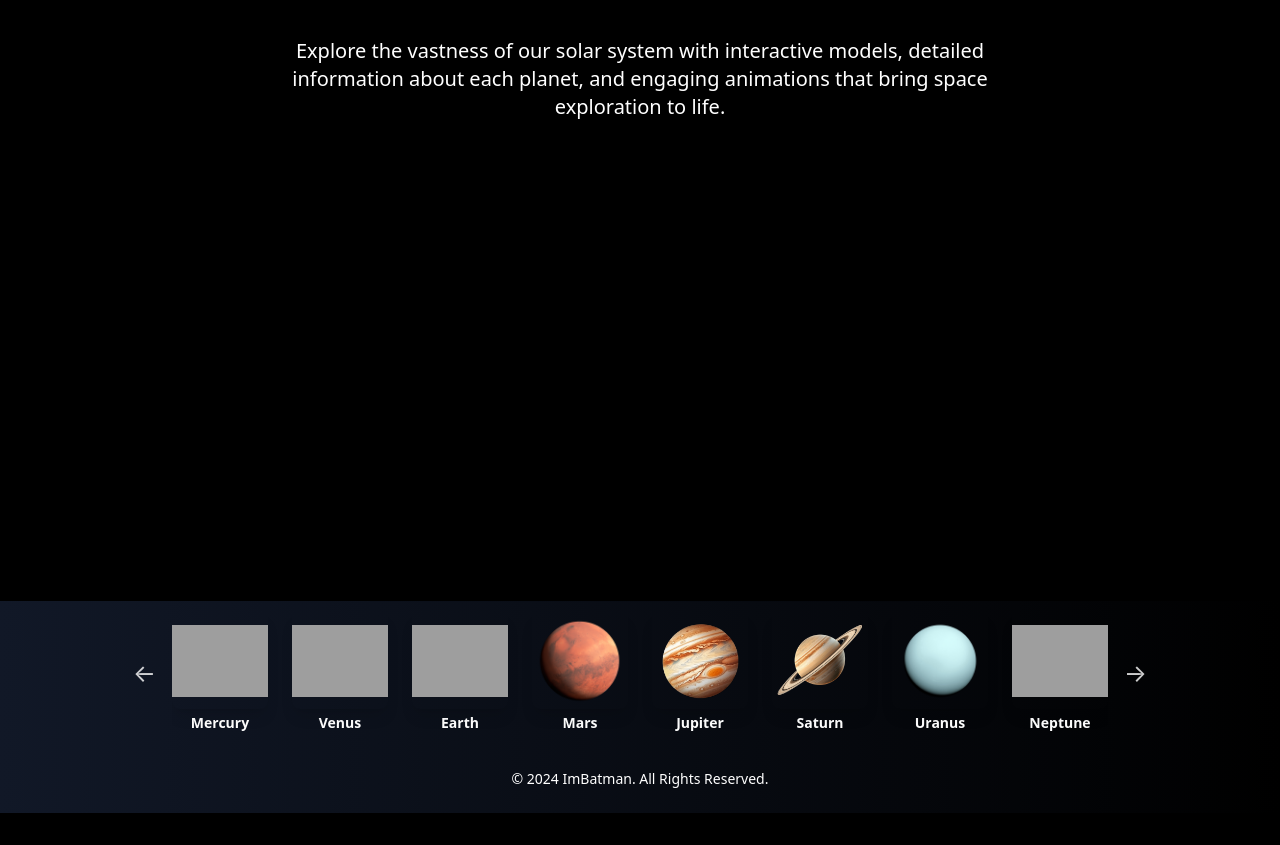
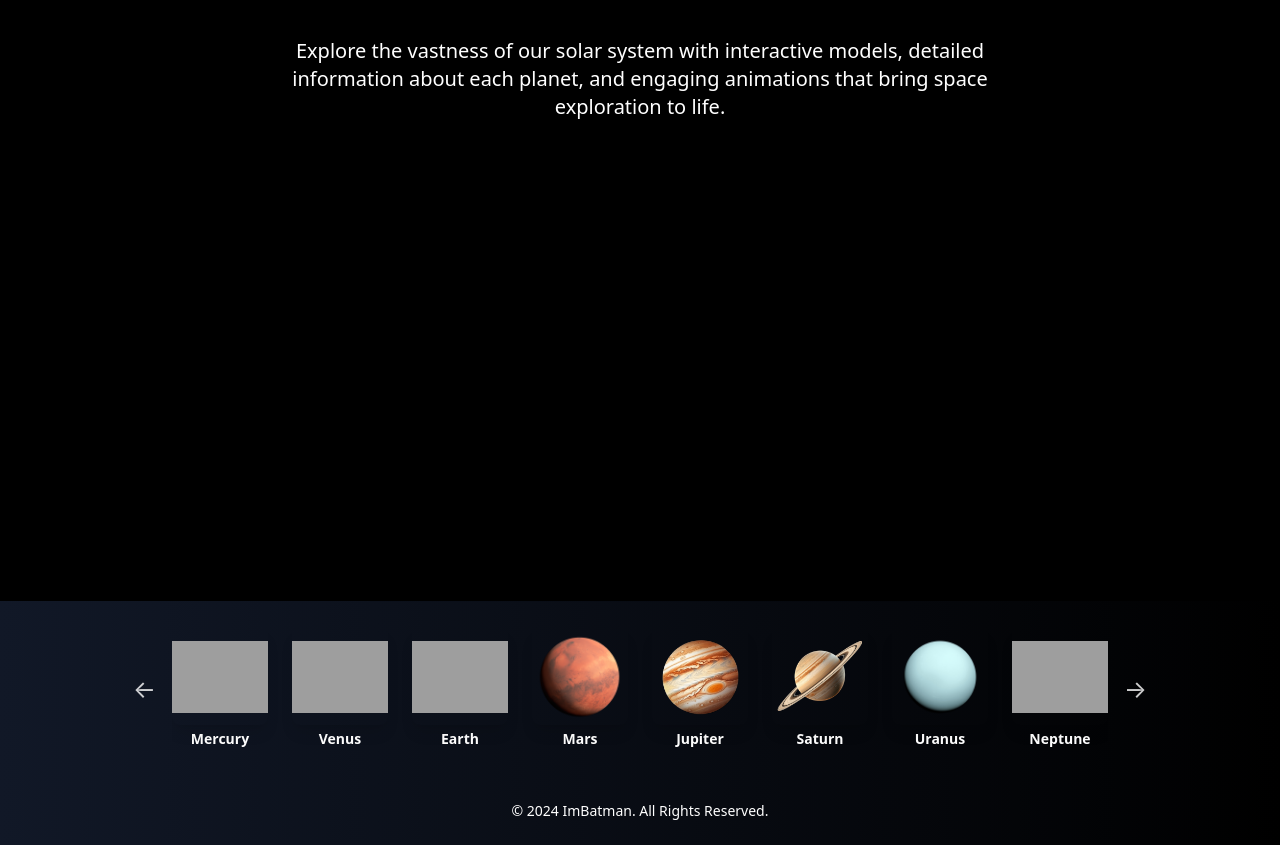
Before and after one commit to NafisRayan/AstroKnight, a website: page solar-system.html in a window 1280 px wide. Shown: the part 199-1044 px from the top of the page. Before the commit the page ends 1012 px from the top, so only its background shows below. Drawn offline with nearby package versions, Linux system fonts and the light colour scheme; grey boxes are pictures that could not be loaded.

Commit message:
upSolarSys

```diff
--- a/solar-system.html
+++ b/solar-system.html
@@ -95,7 +95,7 @@
     </section>
 
     <!-- Planet Scroll Footer -->
-    <footer class="bg-gradient-to-r from-gray-900 to-black py-3 w-full h-full">
+    <footer class="bg-gradient-to-r from-gray-900 to-black py-7 w-full h-full">
         <div class="planet-scroll-container flex items-center justify-center relative max-w-6xl mx-auto px-4">
             <!-- Scroll Left Button -->
             <button id="scrollLeft" class="scroll-button text-xl md:text-2xl text-white opacity-80 hover:opacity-100 transition-opacity duration-300 mr-2 md:mr-4 focus:outline-none" aria-label="Scroll Left">
```
